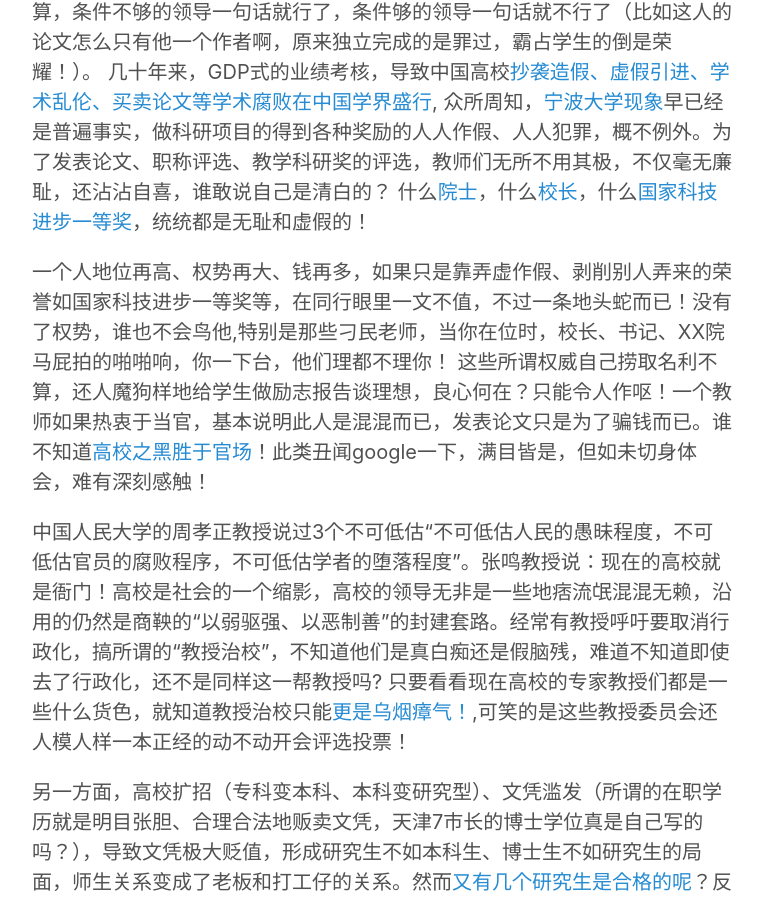
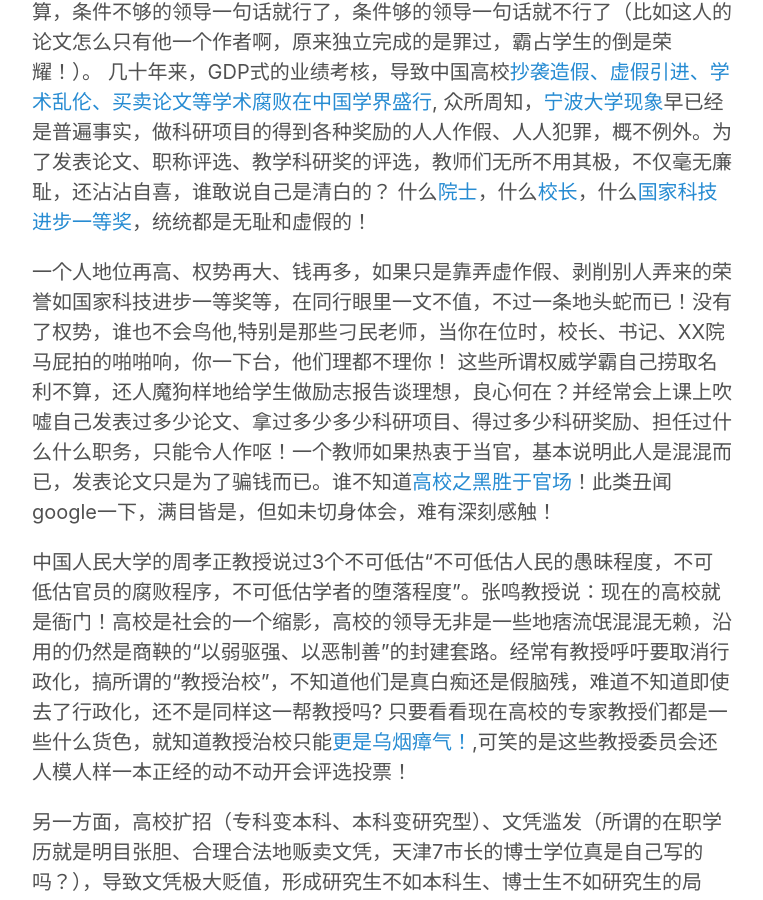
Before and after one commit to hwdong/hwdong-old.github.io, a Jekyll site: the page built from _posts/2014-01-10-不再参与任何科研项目，等待退休.md, in a window 1280 px wide and 900 px high, scrolled down 324 px. Shown: the whole window, without its empty margins (258-1021 px from the left). Built offline with Jekyll 4.4.1, drawn with Linux system fonts in a browser that asks for light colours; comment, search, counter and statistics services are not loaded.

Commit message:
Update 2014-01-10-不再参与任何科研项目，等待退休.md

```diff
--- a/_posts/2014-01-10-不再参与任何科研项目，等待退休.md
+++ b/_posts/2014-01-10-不再参与任何科研项目，等待退休.md
@@ -8,7 +8,7 @@
 <!--more-->
 几十年来，GDP式的业绩考核，导致中国高校[抄袭造假、虚假引进、学术乱伦、买卖论文等学术腐败在中国学界盛行](http://hongweidong.tumblr.com/post/130716725416/%E4%BA%9A%E6%B4%B2%E5%91%A8%E5%88%8A%E4%B8%AD%E5%9B%BD%E5%AD%A6%E6%9C%AF%E8%85%90%E8%B4%A5%E5%B0%86%E5%8A%A8%E6%91%87%E5%9B%BD%E6%9C%AC), 众所周知，[宁波大学现象](http://hongweidong.tumblr.com/post/124407587451/%E5%9B%BD%E5%86%85%E9%AB%98%E6%A0%A1%E9%83%BD%E5%A6%82%E6%AD%A4%E5%AE%81%E6%B3%A2%E5%A4%A7%E5%AD%A6%E7%8E%B0%E8%B1%A1)早已经是普遍事实，做科研项目的得到各种奖励的人人作假、人人犯罪，概不例外。为了发表论文、职称评选、教学科研奖的评选，教师们无所不用其极，不仅毫无廉耻，还沾沾自喜，谁敢说自己是清白的？ 什么[院士](http://www.backchina.com/blog/348710/article-230518.html)，什么[校长](http://news.sohu.com/20150402/n410736949.shtml)，什么[国家科技进步一等奖](http://www.guokr.com/article/439914/)，统统都是无耻和虚假的！
 
-一个人地位再高、权势再大、钱再多，如果只是靠弄虚作假、剥削别人弄来的荣誉如国家科技进步一等奖等，在同行眼里一文不值，不过一条地头蛇而已！没有了权势，谁也不会鸟他,特别是那些刁民老师，当你在位时，校长、书记、XX院马屁拍的啪啪响，你一下台，他们理都不理你！ 这些所谓权威自己捞取名利不算，还人魔狗样地给学生做励志报告谈理想，良心何在？只能令人作呕！一个教师如果热衷于当官，基本说明此人是混混而已，发表论文只是为了骗钱而已。谁不知道[高校之黑胜于官场](http://xcguan.net/2016/02/%E8%BE%9B%E5%85%81%E6%98%9F-%E4%B8%AD%E5%9B%BD%E9%AB%98%E6%A0%A1%E7%94%9F%E6%80%81%E4%B9%8B%E6%80%AA%E7%8E%B0%E7%8A%B6/)！此类丑闻google一下，满目皆是，但如未切身体会，难有深刻感触！
+一个人地位再高、权势再大、钱再多，如果只是靠弄虚作假、剥削别人弄来的荣誉如国家科技进步一等奖等，在同行眼里一文不值，不过一条地头蛇而已！没有了权势，谁也不会鸟他,特别是那些刁民老师，当你在位时，校长、书记、XX院马屁拍的啪啪响，你一下台，他们理都不理你！ 这些所谓权威学霸自己捞取名利不算，还人魔狗样地给学生做励志报告谈理想，良心何在？并经常会上课上吹嘘自己发表过多少论文、拿过多少多少科研项目、得过多少科研奖励、担任过什么什么职务，只能令人作呕！一个教师如果热衷于当官，基本说明此人是混混而已，发表论文只是为了骗钱而已。谁不知道[高校之黑胜于官场](http://xcguan.net/2016/02/%E8%BE%9B%E5%85%81%E6%98%9F-%E4%B8%AD%E5%9B%BD%E9%AB%98%E6%A0%A1%E7%94%9F%E6%80%81%E4%B9%8B%E6%80%AA%E7%8E%B0%E7%8A%B6/)！此类丑闻google一下，满目皆是，但如未切身体会，难有深刻感触！
 
 中国人民大学的周孝正教授说过3个不可低估“不可低估人民的愚昧程度，不可低估官员的腐败程序，不可低估学者的堕落程度"。张鸣教授说：现在的高校就是衙门！高校是社会的一个缩影，高校的领导无非是一些地痞流氓混混无赖，沿用的仍然是商鞅的“以弱驱强、以恶制善”的封建套路。经常有教授呼吁要取消行政化，搞所谓的“教授治校”，不知道他们是真白痴还是假脑残，难道不知道即使去了行政化，还不是同样这一帮教授吗? 只要看看现在高校的专家教授们都是一些什么货色，就知道教授治校只能[更是乌烟瘴气！](http://hongweidong.tumblr.com/post/114817248196/%E6%95%99%E6%8E%88%E6%B2%BB%E6%A0%A1%E7%9A%84%E7%BB%93%E6%9E%9C%E6%98%AF%E4%B9%8C%E7%83%9F%E7%98%B4%E6%B0%94%E7%9A%84%E6%94%BF%E6%B2%BB%E8%A7%92%E5%8A%9B%E5%9C%BA),可笑的是这些教授委员会还人模人样一本正经的动不动开会评选投票！
 
```
